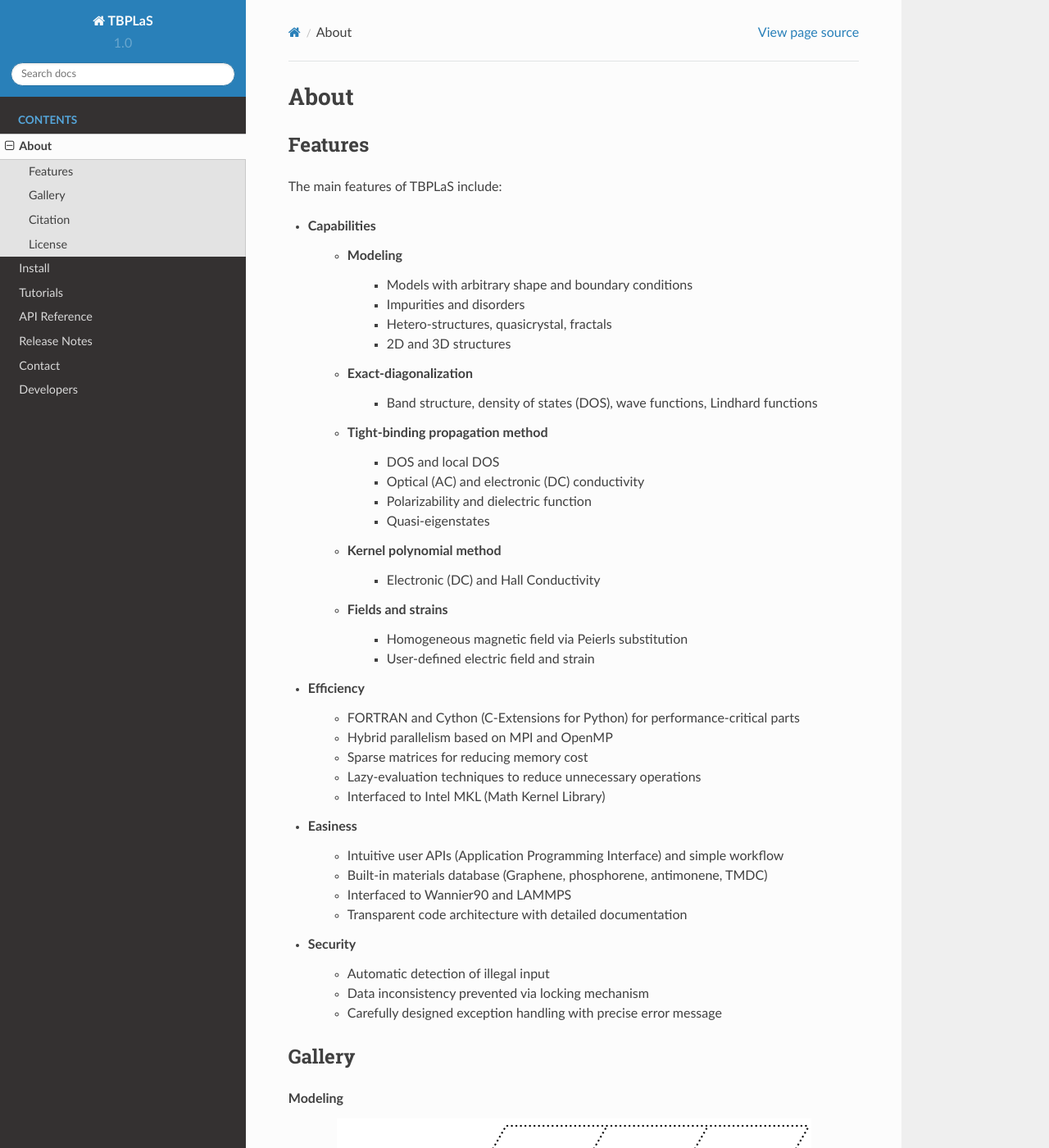
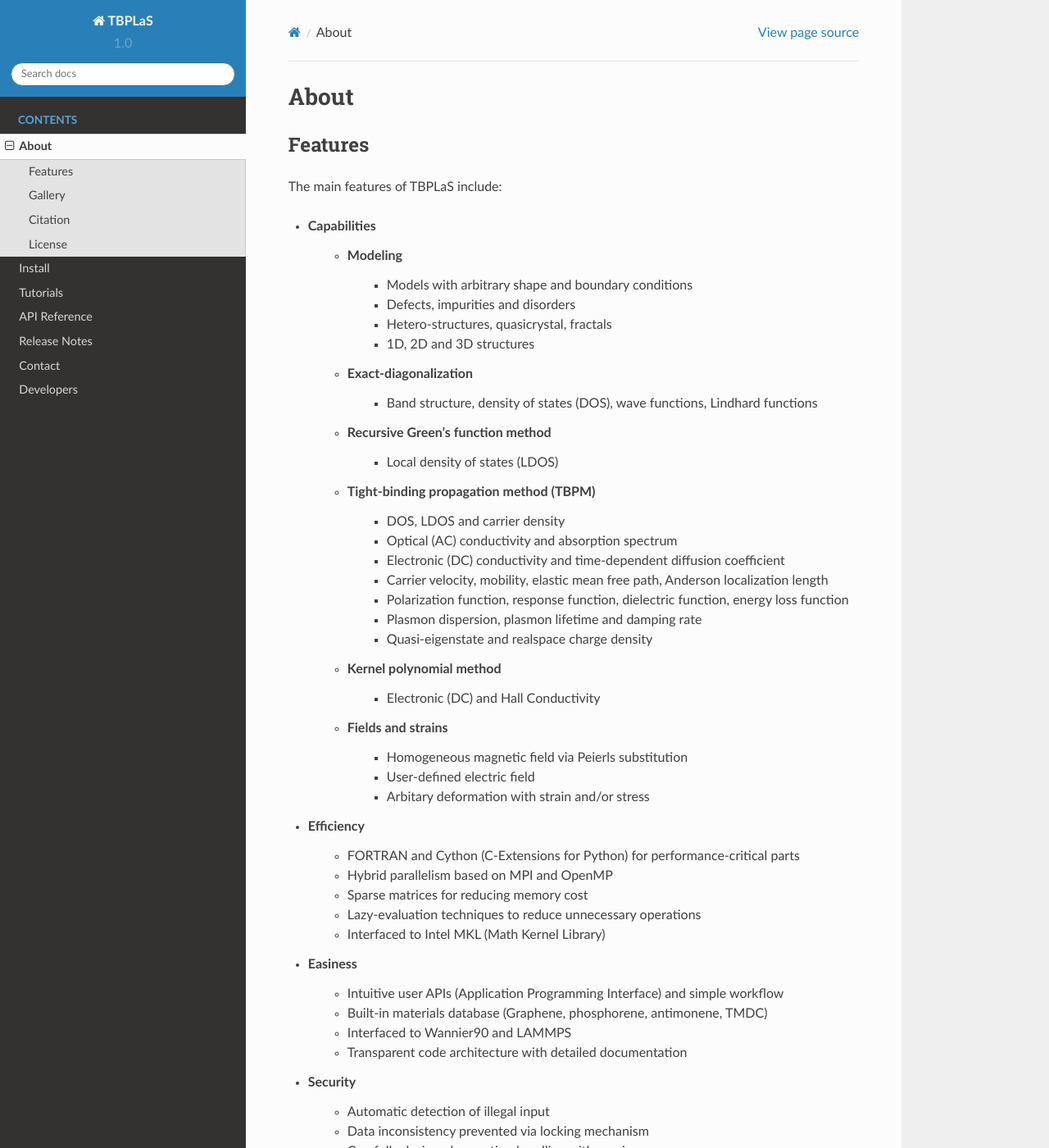
Before and after one commit to deepmodeling/tbplas, a Sphinx documentation site: the page built from doc/source/about/index.rst, in a window 1280 px wide and 1400 px high. Shown: the whole window at 82% size. Built offline with Sphinx 7.4.7 and the Read the Docs theme 2.0.0, drawn with Linux system fonts in a browser that asks for light colours; some of the changed text lies outside the part shown.

Commit message:
Documentation update

```diff
--- a/doc/source/about/index.rst
+++ b/doc/source/about/index.rst
@@ -11,21 +11,27 @@
 * Capabilities
     * Modeling
         * Models with arbitrary shape and boundary conditions
-        * Impurities and disorders
+        * Defects, impurities and disorders
         * Hetero-structures, quasicrystal, fractals
-        * 2D and 3D structures
+        * 1D, 2D and 3D structures
     * Exact-diagonalization
         * Band structure, density of states (DOS), wave functions, Lindhard functions
-    * Tight-binding propagation method
-        * DOS and local DOS
-        * Optical (AC) and electronic (DC) conductivity
-        * Polarizability and dielectric function
-        * Quasi-eigenstates
+    * Recursive Green's function method
+        * Local density of states (LDOS)
+    * Tight-binding propagation method (TBPM)
+        * DOS, LDOS and carrier density
+        * Optical (AC) conductivity and absorption spectrum
+        * Electronic (DC) conductivity and time-dependent diffusion coefficient
+        * Carrier velocity, mobility, elastic mean free path, Anderson localization length
+        * Polarization function, response function, dielectric function, energy loss function
+        * Plasmon dispersion, plasmon lifetime and damping rate
+        * Quasi-eigenstate and realspace charge density
     * Kernel polynomial method
         * Electronic (DC) and Hall Conductivity
     * Fields and strains
         * Homogeneous magnetic field via Peierls substitution
-        * User-defined electric field and strain
+        * User-defined electric field
+        * Arbitary deformation with strain and/or stress
 * Efficiency
     * FORTRAN and Cython (C-Extensions for Python) for performance-critical parts
     * Hybrid parallelism based on MPI and OpenMP
@@ -47,117 +53,34 @@
 Gallery
 -------
 
-.. rubric:: Modeling
+.. figure:: images/distortion.png
+    :alt: distortiong
+    :align: center
+    :scale: 45%
 
-.. figure:: images/graphene_pc.png
-    :alt: primitive cell of monolayer graphene
-    :align: center
-
-    Primitive cell of monolayer graphene. Orbitals and hopping terms are shown as filled circles and
-    red arrows, respectively. Dashed lines indicate primitive cell borders with lattice vectors
-    highlighted as black arrows.
-
-.. figure:: images/graphene_sc.png
-    :alt: graphene sample with 50\*50 primitive cells
-    :align: center
-
-    Graphene sample with 50\*50 primitive cells. Cell borders and orbitals have been hided for clarity.
-
-.. figure:: images/graphene_sc_vac.png
-    :alt: graphene sample with vacanvies
-    :align: center
-
-    Graphene sample with vacancies. Dangling hopping terms indicated by blue circles are present in left panel
-    and trimmed in right panel.
-
-.. figure:: images/graphene_bump.png
-    :alt: graphene sample with bump
-    :align: center
-
-    Graphene sample with deformation of Gaussian bump.
-
-.. figure:: images/gnr.png
-    :alt: graphene nano-ribbon
-    :align: center
-
-    Graphene nano-ribbon with armchair and zigzag edges.
+    Graphene with distortion.
 
 .. figure:: images/tbg.png
-    :alt: twisted bilayer graphene
+    :alt: tbg
     :align: center
+    :scale: 38%
 
-    Top and side views of twisted bilayer graphene without and with inter-layer hopping terms.
+    Twisted bilayer graphene.
+
+.. figure:: images/quasi-crystal.png
+    :alt: quasi-crystal
+    :align: center
+    :scale: 23%
+
+    Graphene quasi-crystal.
 
 .. figure:: images/fractal.png
     :alt: sierpinski carpet
     :align: center
-    :scale: 60%
+    :scale: 45%
 
     Sierpinski carpet generated with S=2, N=3, L=3.
 
-.. rubric:: Properties
-
-.. figure:: images/graphene_dos.png
-    :alt: band structure and dos of graphene
-    :align: center
-
-    Band structure and density of states of monolayer graphene primitive cell via exact-diagonalization.
-
-.. figure:: images/gnr_dos.png
-    :alt: band structures and dos of graphene nano-ribbons
-    :align: center
-
-    Band structures of armchair and zigzag graphene nano-ribbons via exact-diagonalization.
-
-.. figure:: images/butterfly.png
-    :alt: Hofstadter butterflies
-    :align: center
-
-    Hofstadter butterflies (density of states as function of magnetic field) for Sierpinski carpet with
-    different iteration numbers.
-    `Phys. Rev. B 101, 045413 (2020). <https://journals.aps.org/prb/abstract/10.1103/PhysRevB.101.045413>`_
-
-.. figure:: images/plasmon_eigenmode.png
-    :alt: plasmon eigenmode
-    :align: center
-
-    Spatial distribution of plasmon eigenmodes in real space.
-    `Phys. Rev. B 97, 205434 (2018). <https://journals.aps.org/prb/abstract/10.1103/PhysRevB.97.205434>`_
-
-.. figure:: images/energy_contour.png
-    :alt: energy contour
-    :align: center
-
-    Constant energy contours of biased bilayer BP under different bias potential.
-    `Phys. Rev. B 93, 245433 (2016). <https://journals.aps.org/prb/abstract/10.1103/PhysRevB.93.245433>`_
-
-.. figure:: images/landau_level.png
-    :alt: landau level
-    :align: center
-
-    Landau level spectrum of ABA- and ABC-stacked tri-layer graphene.
-    `Phys. Rev. B 84, 125455 (2011). <https://journals.aps.org/prb/abstract/10.1103/PhysRevB.84.125455>`_
-
-.. figure:: images/eels.png
-    :alt: EELS
-    :align: center
-
-    Electronic energy loss function (EELS) for monolayer antimonene with different chemical potential.
-    `Phys. Rev. B 98, 155411 (2018). <https://journals.aps.org/prb/abstract/10.1103/PhysRevB.98.155411>`_
-
-.. figure:: images/quasi_eigen.png
-    :alt: quasi-eigenstates
-    :align: center
-
-    Quasi-eigenstates of monolayer graphene with hydrogen impurities.
-    `Phys. Rev. B 82, 115448 (2010). <https://journals.aps.org/prb/abstract/10.1103/PhysRevB.82.115448>`_
-
-.. figure:: images/inter_pattern.png
-    :alt: interference pattern
-    :align: center
-
-    Stable interference pattern for a wave packet incident on a Gaussian potential.
-    `Phys. Rev. B 91, 045420 (2015). <https://journals.aps.org/prb/abstract/10.1103/PhysRevB.91.045420>`_
 
 Citation
 --------
```
Also changed, not shown: doc/source/about/images/butterfly.png (deleted), doc/source/about/images/distortion.png (added), doc/source/about/images/eels.png (deleted), doc/source/about/images/energy_contour.png (deleted), doc/source/about/images/gnr.png (deleted), doc/source/about/images/gnr_dos.png (deleted), doc/source/about/images/graphene_bump.png (deleted), doc/source/about/images/graphene_dos.png (deleted), doc/source/about/images/graphene_pc.png (deleted), doc/source/about/images/graphene_sc.png (deleted), doc/source/about/images/graphene_sc_vac.png (deleted), doc/source/about/images/inter_pattern.png (deleted), doc/source/about/images/landau_level.png (deleted), doc/source/about/images/plasmon_eigenmode.png (deleted), 3 more files.
